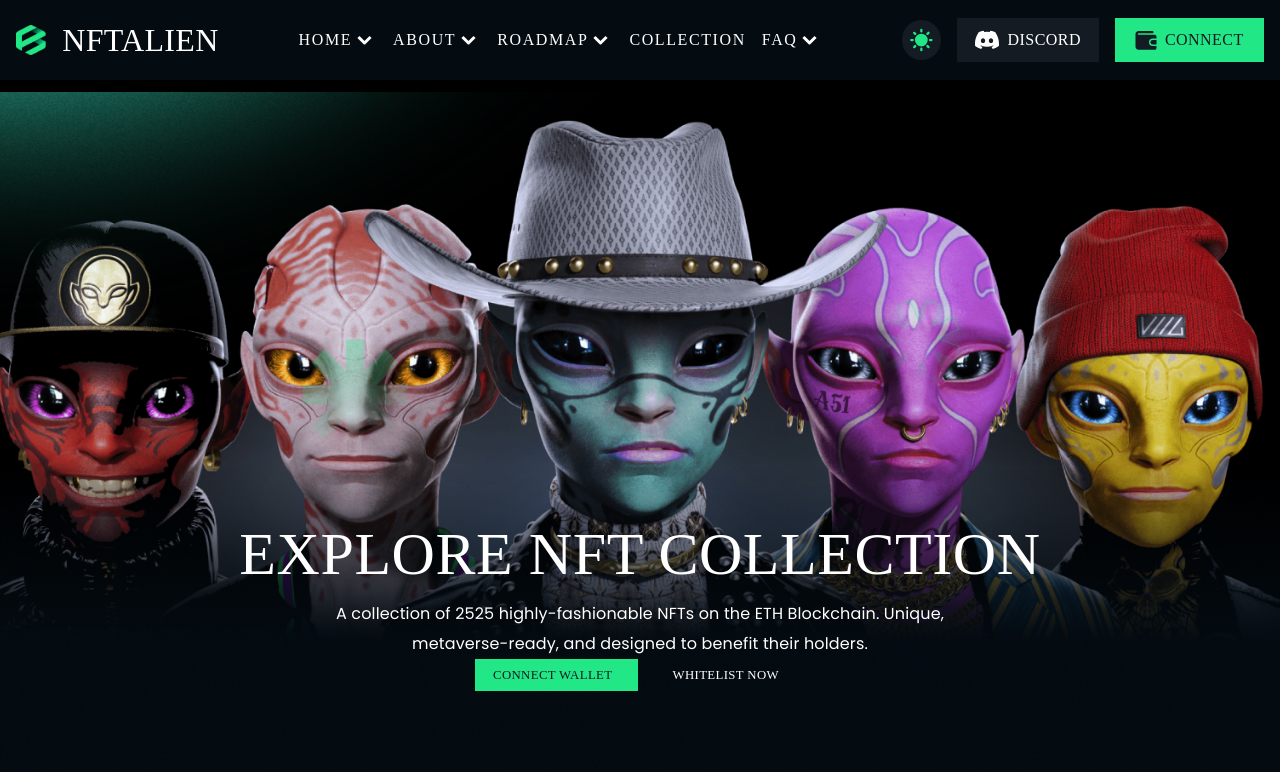
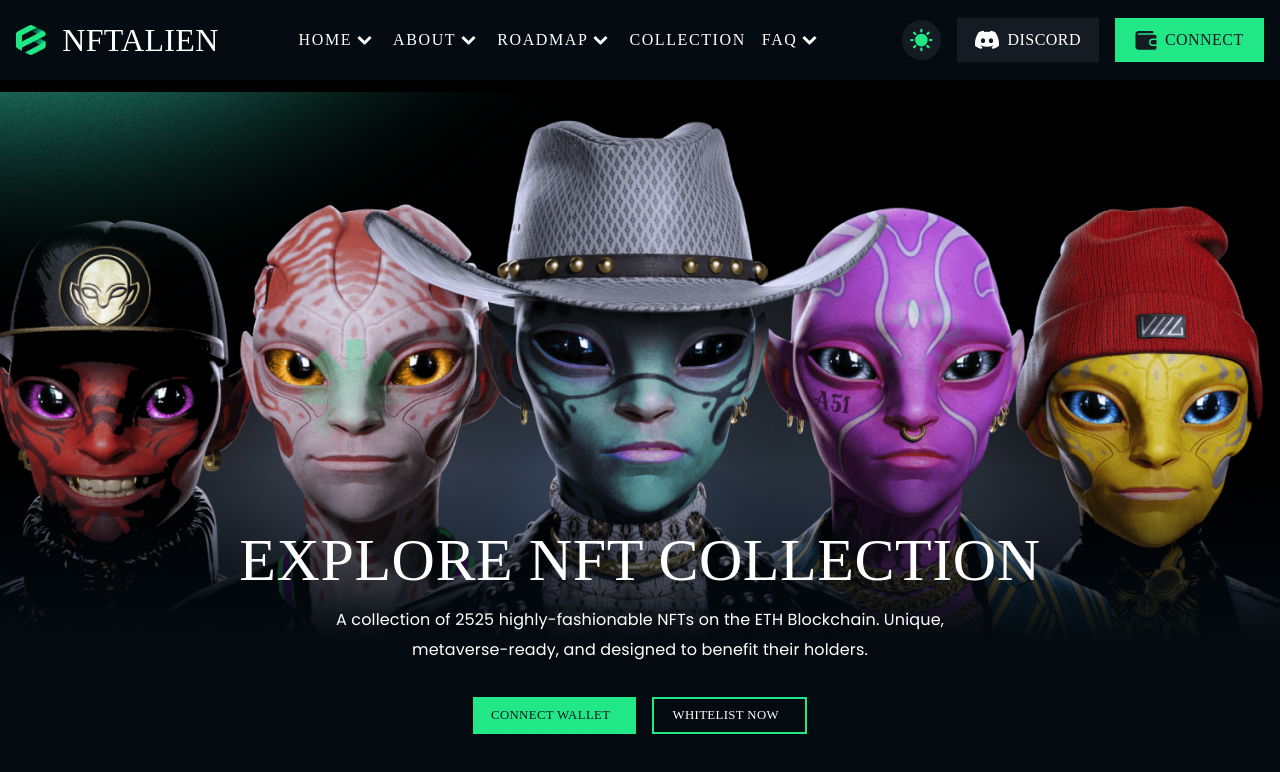
Before and after one commit to abdulkadershohan/nft-alien, a React (Create React App) app: page / in a window 1280 px wide. Shown: the top 772 px of the page. Built offline with nearby package versions, Linux system fonts and the light colour scheme; a web font is replaced by a local one.

Commit message:
hero btn done

```diff
--- a/src/components/hero/heroSection/HeroSection.jsx
+++ b/src/components/hero/heroSection/HeroSection.jsx
@@ -18,12 +18,12 @@ export default function HeroSection() {
                 fontFamily="Bakbak One"
                 align={'center'}
                 fontSize={60}
-                pt={'40%'}
+                pt={'50%'}
             >
                 {title}
             </CTypography>
             <Stack
-                width={700}
+                maxWidth={700}
             >
                 <CTypography
                     fontFamily="Poppins"
@@ -38,6 +38,7 @@ export default function HeroSection() {
                 direction={'row'}
                 justifyContent={'space-between'}
                 spacing={2}
+                py={4}
             >
                 <CButton
                     backgroundColor={'#21E786'}
@@ -53,8 +54,8 @@ export default function HeroSection() {
                     color='#fff'
                     padding={'5px 18px'}
                     fontSize={'0.8rem'}
-                    hoverColor={'#fff'}
-
+                    hoverColor={'#000'}
+                    border={' 2px solid #21E786'}
                 >
                     whitelist now
                 </CButton>
--- a/src/utility/CButton.jsx
+++ b/src/utility/CButton.jsx
@@ -13,6 +13,7 @@ export default function CButton({
 	background,
 	hoverColor,
 	color,
+	textHoverColor,
 	...rest
 }) {
 	return (
@@ -29,9 +30,11 @@ export default function CButton({
 				fontWeight: fontWeight ? fontWeight : "400",
 				fontFamily: "Bakbak One",
 				textTransform: "uppercase",
+				border: border,
 				'&:hover': {
 					backgroundColor: hoverColor ? hoverColor : "#231C22",
 					cursor: "pointer",
+					color: textHoverColor,
 				},
 			}}
 			alignItems="center"
```
